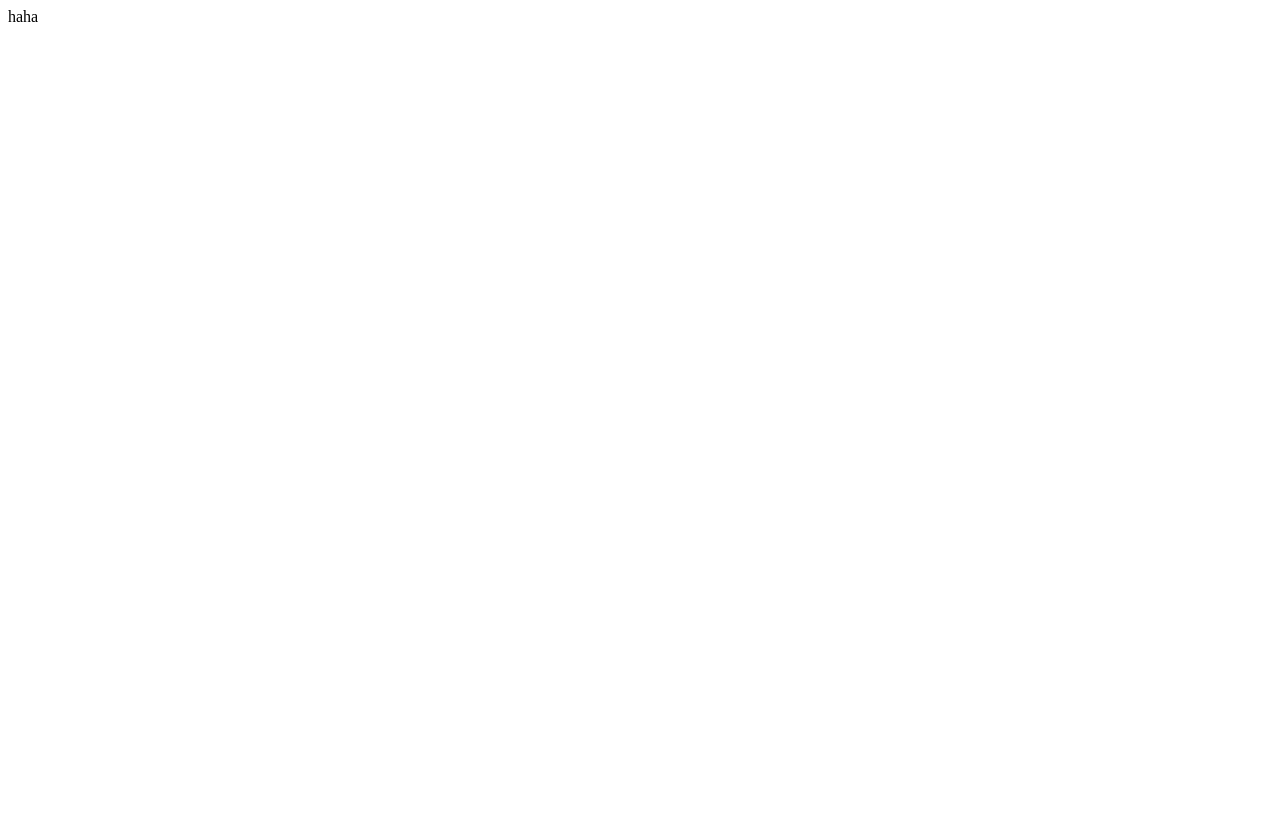
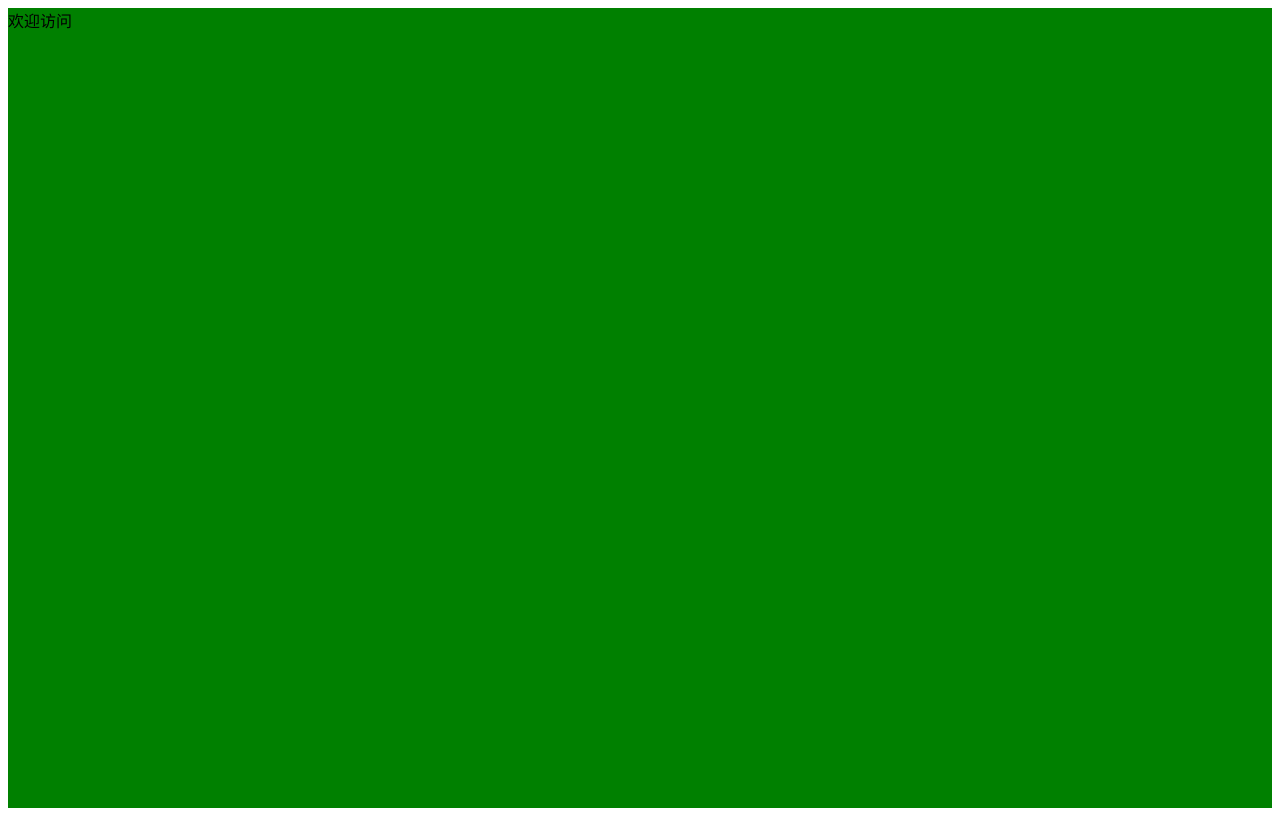
Before and after one commit to TheEarthOnTheFly/Wjhtml, a plain HTML site: page index.html in a window 1280 px wide. Drawn offline with Linux system fonts and the light colour scheme.

Commit message:
wj
我修改了主页的信息

```diff
--- a/index.html
+++ b/index.html
@@ -3,10 +3,16 @@
 <head>
     <meta charset="UTF-8">
     <title>Title</title>
+    <style>
+        .outer{
+            height: 800px;
+            background: green;
+        }
+    </style>
 </head>
 <body>
-    <div>
-        haha
+    <div class="outer">
+        欢迎访问
     </div>
 </body>
 </html>
```
